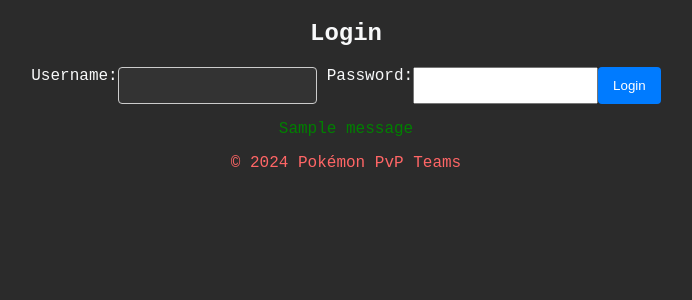
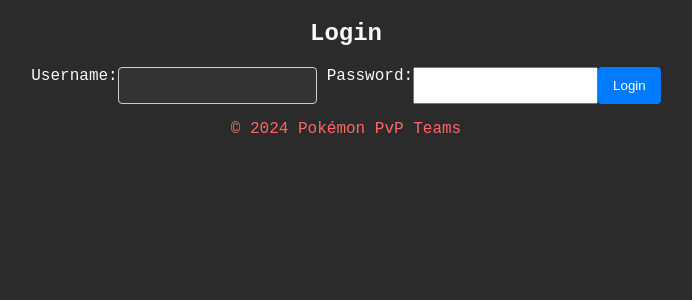
Before and after one commit to AFCadinho/afc_website, a Flask app: page /login in a window 1280 px wide. Shown: the part 130-430 px from the top of the page, without its empty margins (294-986 px from the left). Run offline with Flask 3, Linux system fonts and the light colour scheme; one stand-in notice (Sample message) is shown.

Commit message:
remove extra flash message

```diff
--- a/templates/login.html
+++ b/templates/login.html
@@ -14,9 +14,4 @@
 
     <button type="submit">Login</button>
 </form>
-
-{% for message in get_flashed_messages(with_categories=true) %}
-<p class="flash {{ message[0] }}">{{ message[1] }}</p>
-{% endfor %}
-
 {% endblock %}
```
